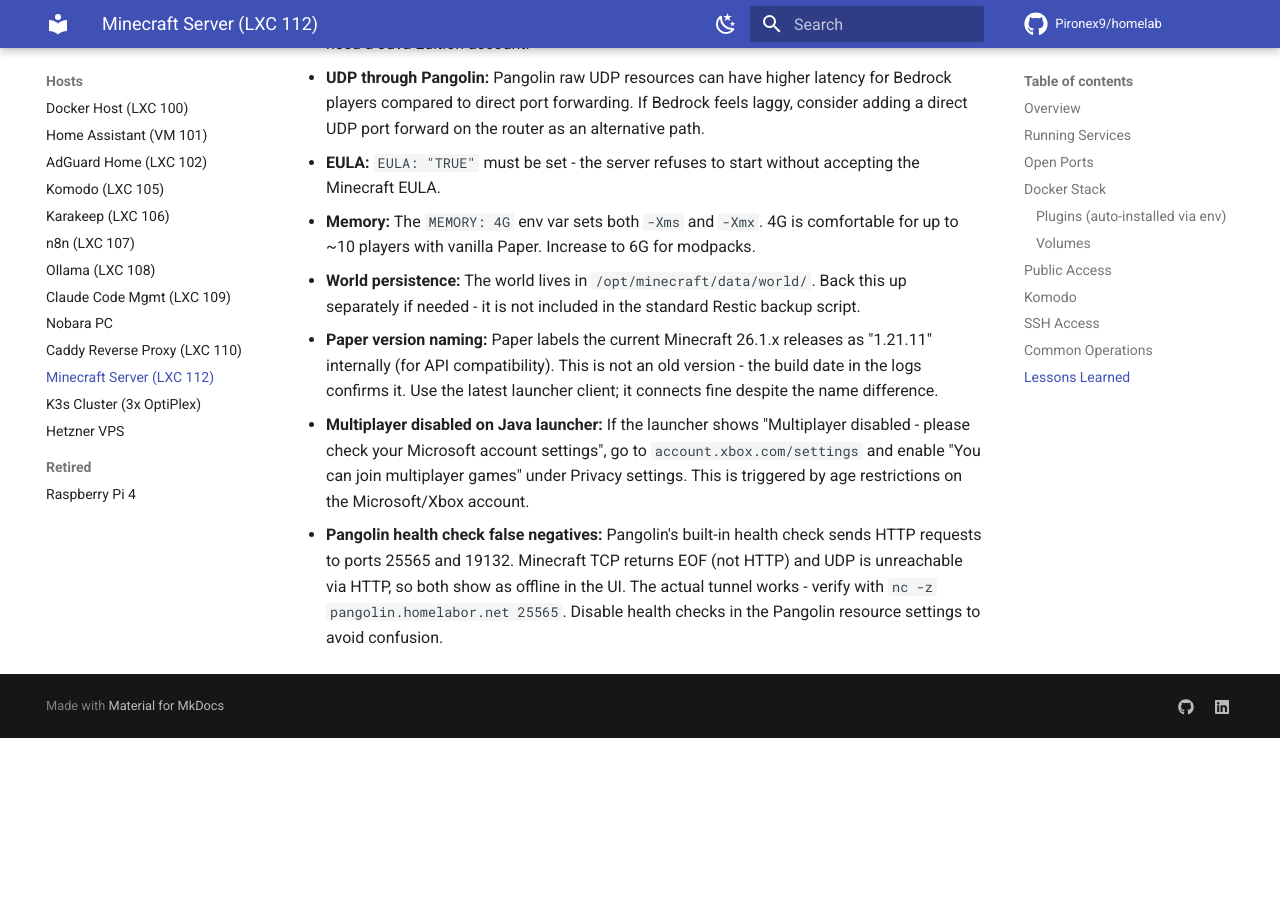
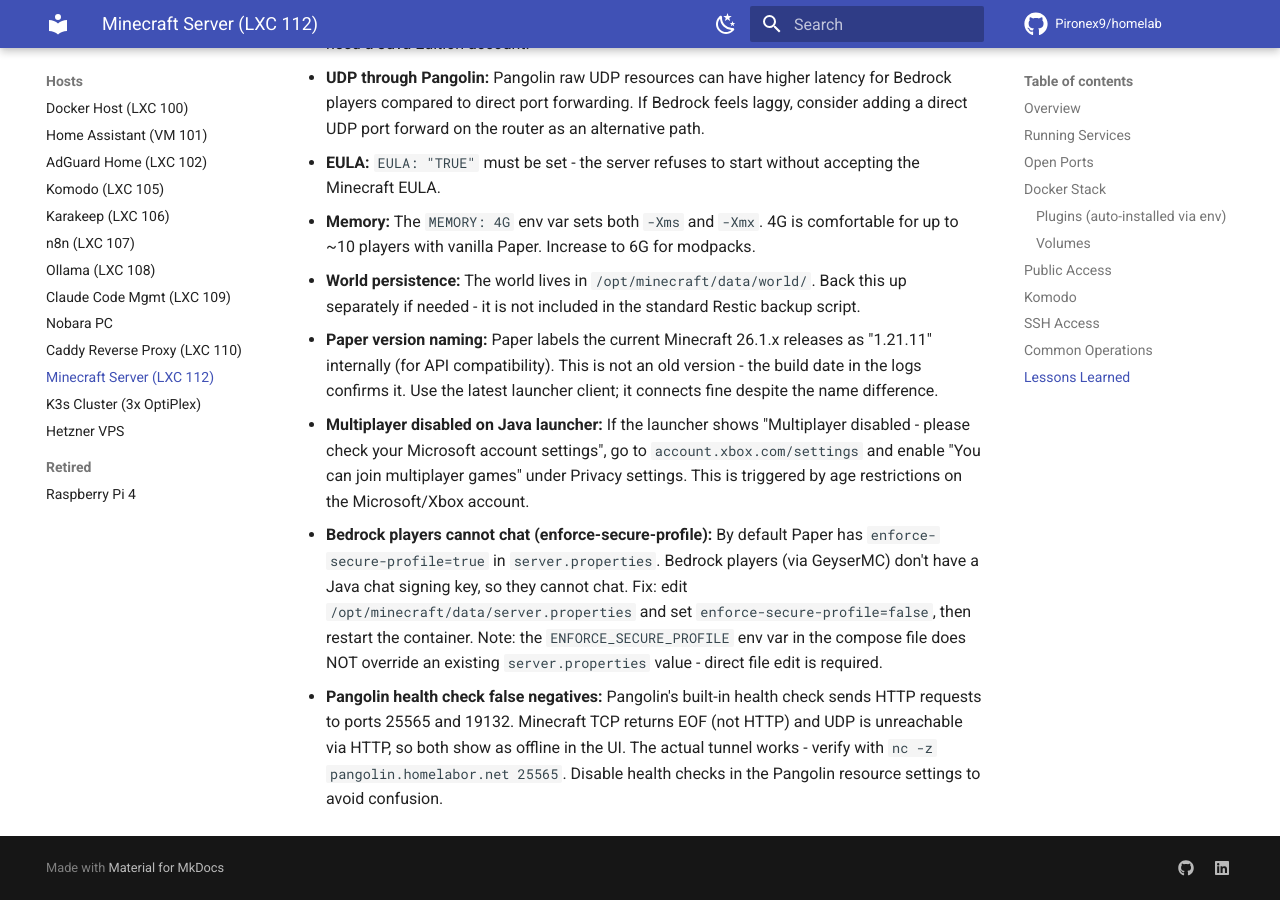
Before and after one commit to Pironex9/homelab, an MkDocs documentation site: the page built from docs/hosts/minecraft.md, in a window 1280 px wide and 900 px high, scrolled down 3158 px. Built offline with MkDocs 1.6.1 and Material for MkDocs 9.7.7, drawn with Linux system fonts in a browser that asks for light colours; comment, search, counter and statistics services are not loaded; before the commit the page ends 3896 px from its top, so only the background shows below that.

Commit message:
Fix Bedrock chat: set enforce-secure-profile=false, document itzg env var limitation

```diff
--- a/docs/hosts/minecraft.md
+++ b/docs/hosts/minecraft.md
@@ -107,4 +107,5 @@
 - **World persistence:** The world lives in `/opt/minecraft/data/world/`. Back this up separately if needed - it is not included in the standard Restic backup script.
 - **Paper version naming:** Paper labels the current Minecraft 26.1.x releases as "1.21.11" internally (for API compatibility). This is not an old version - the build date in the logs confirms it. Use the latest launcher client; it connects fine despite the name difference.
 - **Multiplayer disabled on Java launcher:** If the launcher shows "Multiplayer disabled - please check your Microsoft account settings", go to `account.xbox.com/settings` and enable "You can join multiplayer games" under Privacy settings. This is triggered by age restrictions on the Microsoft/Xbox account.
+- **Bedrock players cannot chat (enforce-secure-profile):** By default Paper has `enforce-secure-profile=true` in `server.properties`. Bedrock players (via GeyserMC) don't have a Java chat signing key, so they cannot chat. Fix: edit `/opt/minecraft/data/server.properties` and set `enforce-secure-profile=false`, then restart the container. Note: the `ENFORCE_SECURE_PROFILE` env var in the compose file does NOT override an existing `server.properties` value - direct file edit is required.
 - **Pangolin health check false negatives:** Pangolin's built-in health check sends HTTP requests to ports 25565 and 19132. Minecraft TCP returns EOF (not HTTP) and UDP is unreachable via HTTP, so both show as offline in the UI. The actual tunnel works - verify with `nc -z pangolin.homelabor.net 25565`. Disable health checks in the Pangolin resource settings to avoid confusion.
```
